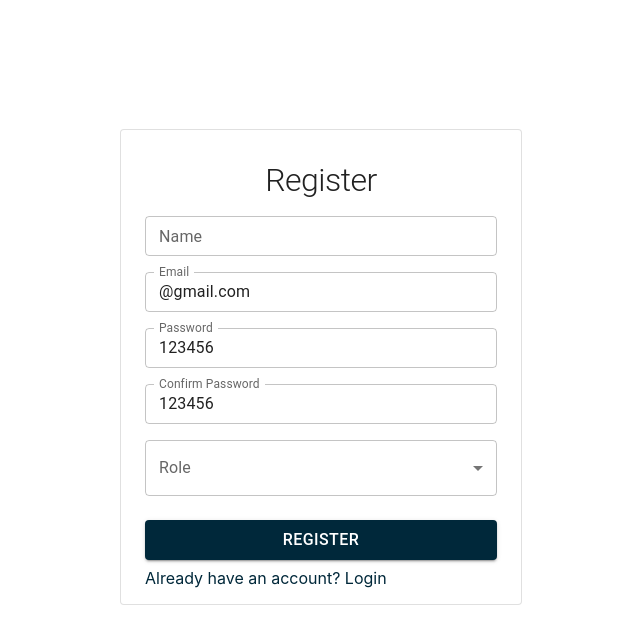
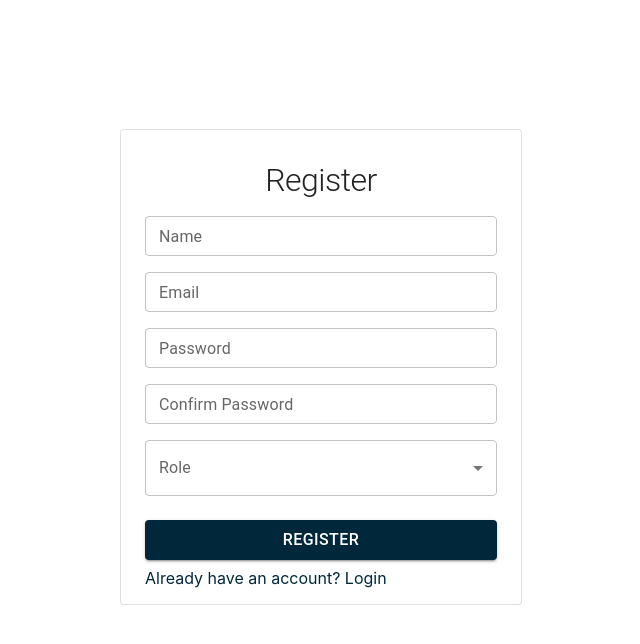
Before and after one commit to lee44/friday, a React (Create React App) app in the folder client/: page /register in a window 1280 px wide. Shown: the top 644 px of the page, without its empty margins (319-959 px from the left). Built offline with nearby package versions, Linux system fonts and the light colour scheme.

Commit message:
Added more comments

```diff
--- a/client/src/pages/NoPage.tsx
+++ b/client/src/pages/NoPage.tsx
@@ -1,6 +1,9 @@
 import { Typography } from '@mui/material';
 import React from 'react';
 
+/**
+ * Default page when an invalid route is entered by user
+ */
 const NoPage = () => {
 	return <Typography variant={'h1'}>Page doesn't exists</Typography>;
 };
--- a/client/src/pages/Register.tsx
+++ b/client/src/pages/Register.tsx
@@ -19,14 +19,9 @@ export type RegisterFormInput = {
 	confirmPassword: string;
 	role: string;
 };
-
-const defaultValues = {
-	name: '',
-	email: '@gmail.com',
-	password: '123456',
-	confirmPassword: '123456',
-};
-
+/**
+ * * Register Page that provides input validation and directs user to dashboard upon submission
+ */
 const Register = () => {
 	const [error, setError] = useState('');
 	const dispatch = useAppDispatch();
@@ -40,7 +35,7 @@ const Register = () => {
 			.oneOf([Yup.ref('password'), null], 'Confirm Password does not match'),
 		role: Yup.string().required('Role is required'),
 	});
-	const { handleSubmit, control } = useForm<RegisterFormInput>({ defaultValues: defaultValues, resolver: yupResolver(validationSchema) });
+	const { handleSubmit, control } = useForm<RegisterFormInput>({ resolver: yupResolver(validationSchema) });
 	const onSubmit = async (formData: RegisterFormInput) => {
 		try {
 			const { data } = await axios.post(ENDPOINTS.REGISTER, formData, axios_config);
--- a/client/src/pages/Unauthorized.tsx
+++ b/client/src/pages/Unauthorized.tsx
@@ -1,6 +1,9 @@
 import { Typography } from '@mui/material';
 import React from 'react';
 
+/**
+ * Pages is rendered during unauthorized access
+ */
 const Unauthorized = () => {
 	return <Typography variant={'h1'}>Unauthorized</Typography>;
 };
--- a/client/src/router/RequiredAuth.tsx
+++ b/client/src/router/RequiredAuth.tsx
@@ -1,7 +1,7 @@
 import { Navigate, useLocation } from 'react-router-dom';
 import { useAppSelector } from '../redux/hooks';
 
-//Redirects users to login page if not logged in
+//Redirects users to login page if not logged in or user refreshes page after logging in
 const RequiredAuth = ({ children }: { children: JSX.Element }) => {
 	let userSelect = useAppSelector((state) => state.user);
 	let location = useLocation();
```
